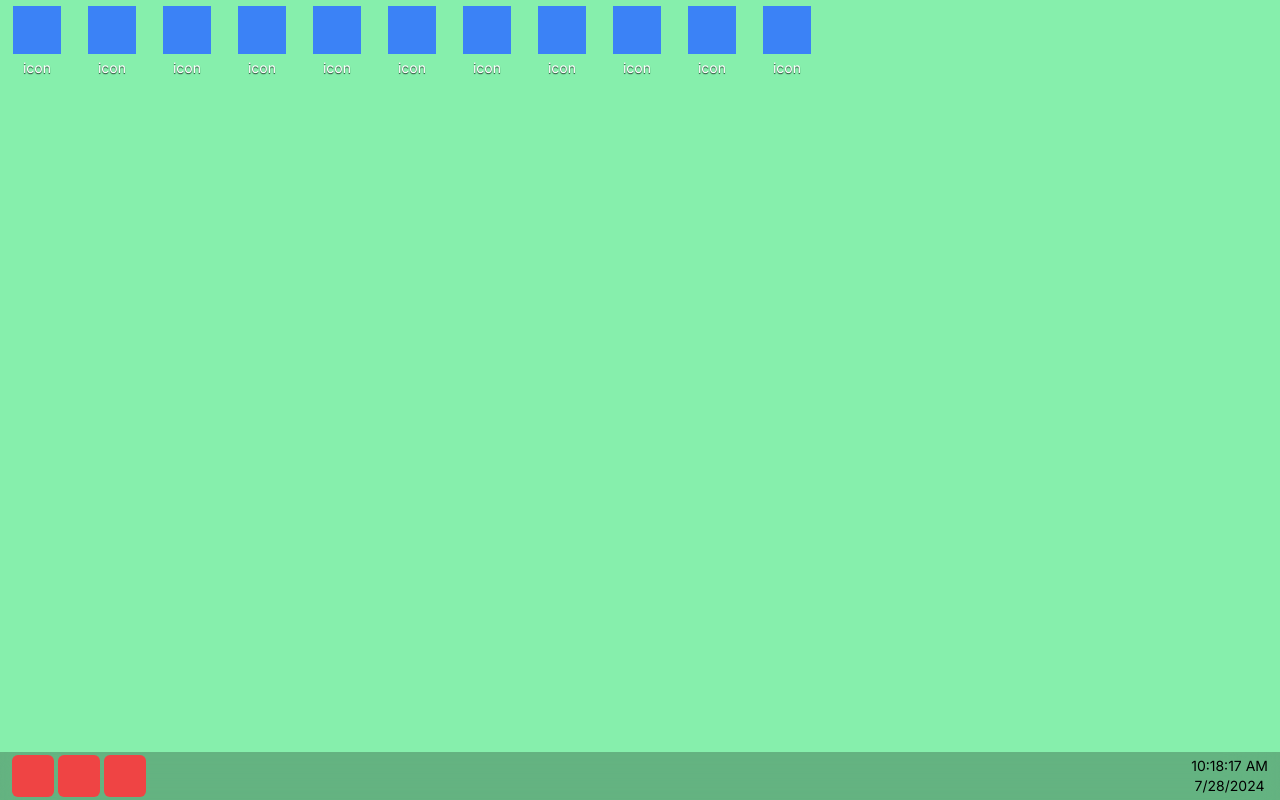
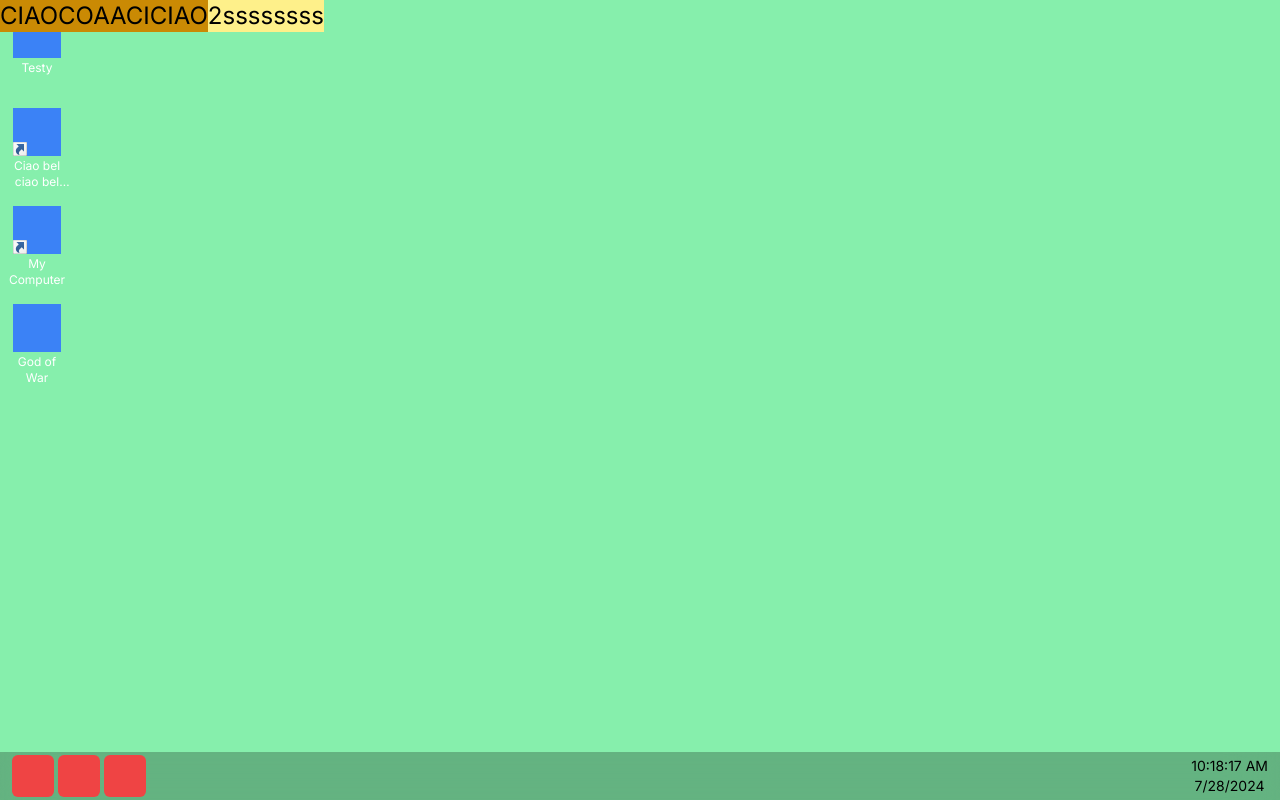
Before and after one commit to Raptor1818/RaptorOS, a Next.js app: page / in a window 1280 px wide. Built offline with nearby package versions, Linux system fonts and the light colour scheme.

Commit message:
implemented icon focus and added shortcut img

```diff
--- a/src/app/globals.css
+++ b/src/app/globals.css
@@ -31,3 +31,17 @@ body {
     text-wrap: balance;
   }
 }
+
+.truncate-multiline {
+  display: -webkit-box;
+  -webkit-line-clamp: 2;
+  -webkit-box-orient: vertical;
+  overflow: hidden;
+  text-overflow: ellipsis;
+}
+.parent:focus-within .truncate-multiline {
+  display: block;
+  -webkit-line-clamp: unset;
+  overflow: visible;
+  z-index: 10; /* Ensure it comes on top */
+}
--- a/src/app/page.tsx
+++ b/src/app/page.tsx
@@ -8,7 +8,7 @@ export default function Home() {
   return (
     <main className="min-h-screen w-screen overflow-hidden">
       <Taskbar />
-      {/* <WindowContainer /> */}
+      <WindowContainer />
       <Desktop />
     </main>
   );
--- a/src/components/raptorOS/Desktop/Desktop.tsx
+++ b/src/components/raptorOS/Desktop/Desktop.tsx
@@ -8,7 +8,7 @@ const Desktop = (props: Props) => {
   return (
     <div>
       <DesktopGrid />
-      <div className={css.backgroundContainer}></div>
+      <div className={css.backgroundContainer} />
     </div>
   )
 }
--- a/src/components/raptorOS/Desktop/DesktopGrid.tsx
+++ b/src/components/raptorOS/Desktop/DesktopGrid.tsx
@@ -7,17 +7,10 @@ interface Props {}
 const DesktopGrid = (props: Props) => {
   return (
     <div className={css.desktopGridContainer}>
-      <PlaceholderDesktopIcon></PlaceholderDesktopIcon>
-      <PlaceholderDesktopIcon></PlaceholderDesktopIcon>
-      <PlaceholderDesktopIcon></PlaceholderDesktopIcon>
-      <PlaceholderDesktopIcon></PlaceholderDesktopIcon>
-      <PlaceholderDesktopIcon></PlaceholderDesktopIcon>
-      <PlaceholderDesktopIcon></PlaceholderDesktopIcon>
-      <PlaceholderDesktopIcon></PlaceholderDesktopIcon>
-      <PlaceholderDesktopIcon></PlaceholderDesktopIcon>
-      <PlaceholderDesktopIcon></PlaceholderDesktopIcon>
-      <PlaceholderDesktopIcon></PlaceholderDesktopIcon>
-      <PlaceholderDesktopIcon></PlaceholderDesktopIcon>
+      <PlaceholderDesktopIcon iconText='Testy' isShortcut={false} />
+      <PlaceholderDesktopIcon iconText='Ciao bel ciao bel ciao bel Ciao bel ciao bel ciao bel' isShortcut={true} />
+      <PlaceholderDesktopIcon iconText='My Computer' isShortcut={true} />
+      <PlaceholderDesktopIcon iconText='God of War' isShortcut={false} />
     </div>
   )
 }
--- a/src/components/raptorOS/dev/PlaceholderDesktopIcon.tsx
+++ b/src/components/raptorOS/dev/PlaceholderDesktopIcon.tsx
@@ -1,18 +1,43 @@
 import React from 'react'
+import Image from 'next/image'
 
-type Props = {}
-
+interface Props {
+  iconText: string;
+  isShortcut: boolean;
+}
 
 const PlaceholderDesktopIcon = (props: Props) => {
   return (
-    <div className='border border-transparent hover:border-red-500 w-[74px] h-fit flex flex-col place-items-center'>
-      <div className='bg-blue-500 w-[48px] h-[48px]'></div>
-      <p className='text-white py-1 text-center select-none text-sm'
-      style={{ textShadow: 'rgba(0, 0, 0, 0.75) 0px 1px 1px' }}>
-        icon
+    <div
+      className='border border-transparent hover:border-red-500 w-[74px] h-fit flex flex-col place-items-center p-1 relative parent'
+      tabIndex={0}
+    >
+      <div className='bg-blue-500 w-[48px] h-[48px] relative'>
+        {props.isShortcut ?
+          <Image
+            src="/shortcut_arrow.png"
+            width={14}
+            height={14}
+            alt=""
+            className='select-none absolute bottom-0 left-0'
+          />
+          : <></>}
+      </div>
+      <p
+        className='text-white text-center py-[2px] select-none text-xs truncate-multiline focus:outline-none'
+        style={{ textShadow: `
+          rgba(0, 0, 0, 0.75) 0px 0px 1px,
+          rgba(0, 0, 0, 0.5) 0px 0px 2px,
+          rgba(0, 0, 0, 0.75) 0px 1px 1px,
+          rgba(0, 0, 0, 0.5) 0px 1px 2px,
+          rgba(0, 0, 0, 0.75) 0px 2px 1px,
+          rgba(0, 0, 0, 0.5) 0px 2px 2px;
+        ` }}
+      >
+        {props.iconText}
       </p>
     </div>
   )
 }
 
-export default PlaceholderDesktopIcon
+export default PlaceholderDesktopIcon;
--- a/src/styles/Desktop/DesktopGrid.module.css
+++ b/src/styles/Desktop/DesktopGrid.module.css
@@ -7,7 +7,7 @@
 
   display: grid;
   gap: 28px 1px;
-  grid-auto-flow: row;
+  grid-auto-flow: column;
   grid-template-columns: repeat(auto-fill, 74px);
   grid-template-rows: repeat(auto-fill, 70px);
 
```
Also changed, not shown: public/shortcut_arrow.png (added).
